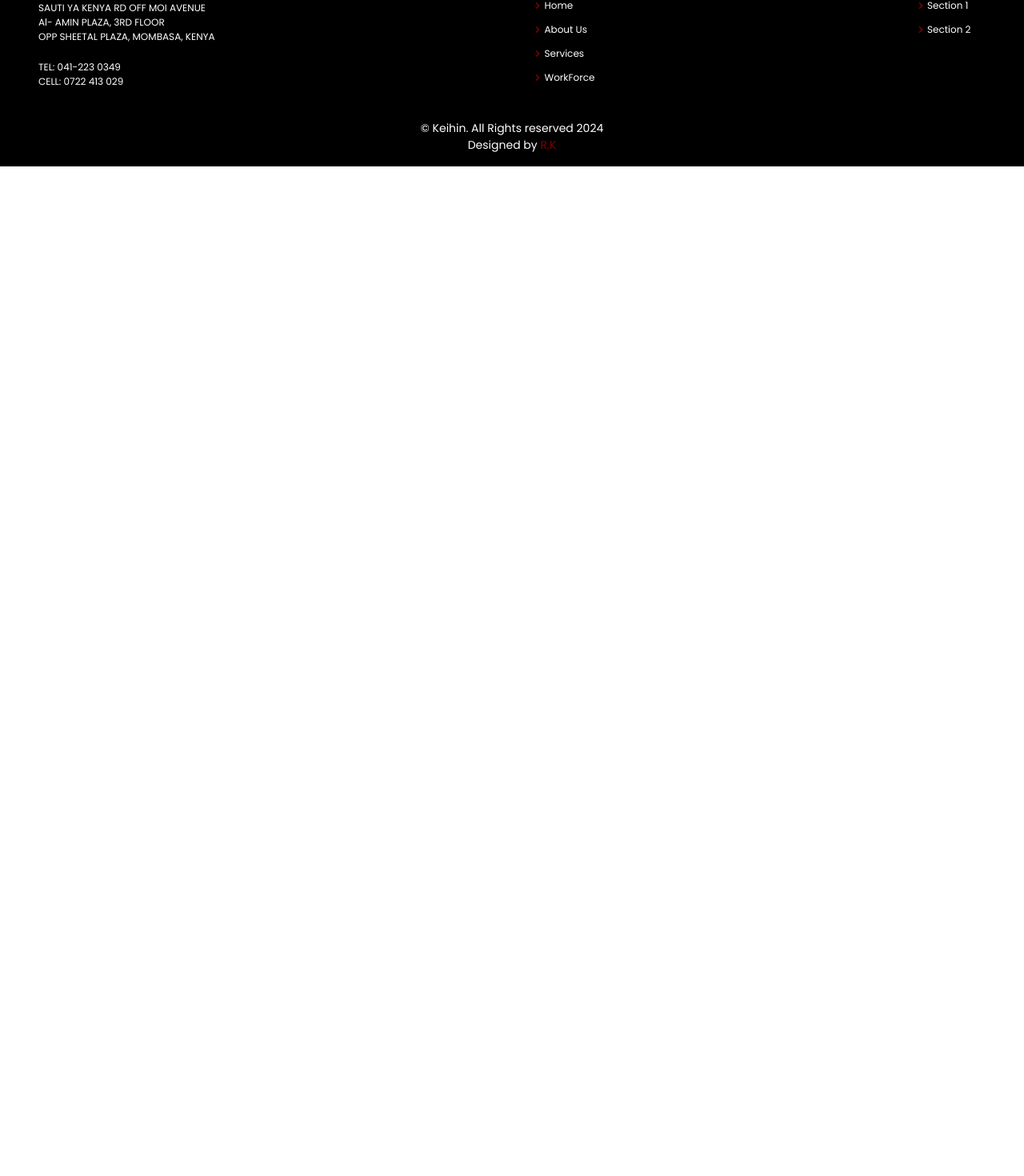
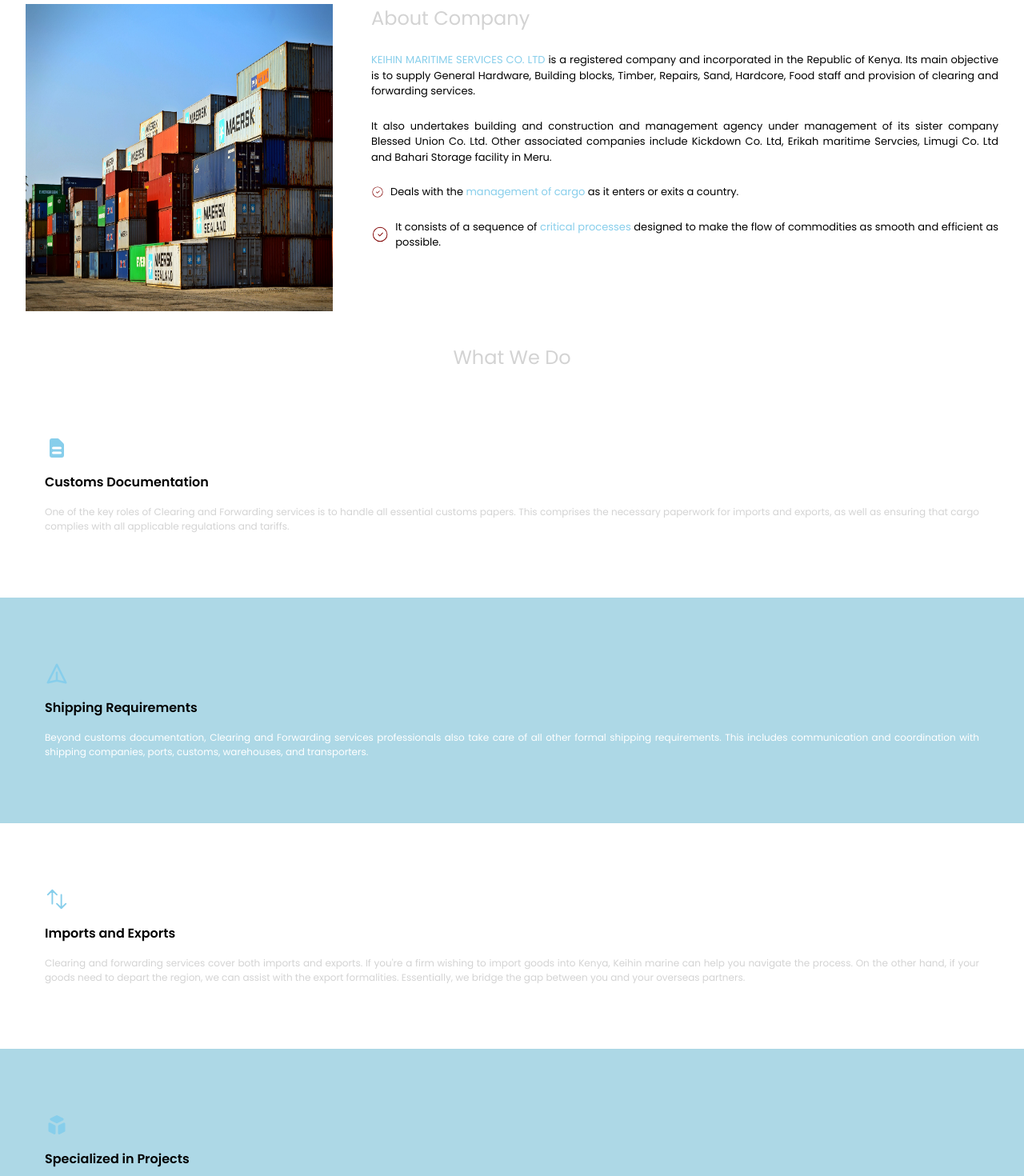
Before and after one commit to RyanKaleliGabriel/keihin, a React (Vite) app: page / in a window 1280 px wide. Shown: the part 559-2029 px from the top of the page at 80% size. Before the commit the page ends 800 px from the top, so only its background shows below. Built offline with nearby package versions, Linux system fonts and the light colour scheme.

Commit message:
WhatWeDo and About Section

```diff
--- a/src/pages/Home.jsx
+++ b/src/pages/Home.jsx
@@ -1,14 +1,14 @@
+import About from "../ui/About";
 import AppLayout from "../ui/AppLayout";
+import Welcome from "../ui/Welcome";
+import WhatWeDo from "../ui/WhatWeDo";
 
 function Home() {
     return (
         <AppLayout>
-            <section id="Home" className="bg-[url('/welcome.jpg')] font-popins text-center py-36 bg-cover bg-center">
-                <div className="mb-20">
-                    <h2 className="text-[1.5rem] text-[white]">Welcome to Keihin</h2>
-                    <p className="text-[lightgrey]">At its essence, it is the management of cargo as it enters or exits a country.</p>
-                </div>
-            </section>
+            <Welcome />
+            <About />
+            <WhatWeDo />
         </AppLayout>
     );
 }
--- /dev/null
+++ b/src/ui/About.jsx
@@ -0,0 +1,26 @@
+import Bluespan from "./bluespan";
+import { CiCircleCheck } from "react-icons/ci";
+
+function About() {
+    return (
+        <section id="about" className="px-8 mt-16 flex gap-12 font-popins">
+            <img src="/about.jpg" alt="About Section Image" className="h-96 w-96" />
+            <div className="flex flex-col gap-6 text-justify">
+                <h2 className="text-[1.5rem] text-[lightgrey] ">About Company</h2>
+                <p className="text-[13px]"><Bluespan>KEIHIN MARITIME SERVICES CO. LTD</Bluespan>  is a registered company and incorporated in the Republic of Kenya. Its main objective is to supply General Hardware, Building blocks, Timber, Repairs, Sand, Hardcore, Food staff and provision of clearing and forwarding services.</p>
+                <p className="text-[13px]">It also undertakes building and construction and management agency under management of its sister company Blessed Union Co. Ltd. Other associated companies include Kickdown Co. Ltd, Erikah maritime Servcies, Limugi Co. Ltd and Bahari Storage facility in Meru. </p>
+                <div className="text-[13px] flex items-center">
+                    <CiCircleCheck className="text-[maroon] text-[16px] mr-2" />
+                    <p>Deals with the <Bluespan>management of cargo</Bluespan> as it enters or exits a country.</p>
+                </div>
+                <div className="text-[13px] flex items-center">
+                    <CiCircleCheck className="text-[maroon] text-[24px] mr-2" />
+                    <p> It consists of a sequence of <Bluespan>critical processes</Bluespan> designed to make the flow of commodities as smooth and efficient as possible. </p>
+                </div>
+            </div>
+
+        </section>
+    );
+}
+
+export default About;
--- /dev/null
+++ b/src/ui/Bluespan.jsx
@@ -0,0 +1,13 @@
+import PropTypes from 'prop-types'
+
+function Bluespan({children}) {
+    return (
+        <span className="text-[skyblue]">{children}</span>
+    )
+}
+
+export default Bluespan
+
+Bluespan.propTypes = {
+    children: PropTypes.any
+}
--- /dev/null
+++ b/src/ui/Welcome.jsx
@@ -0,0 +1,12 @@
+function Welcome() {
+    return (
+        <section id="Home" className="bg-[url('/welcome.jpg')] font-popins text-center py-36 bg-cover bg-center">
+            <div className="mb-20">
+                <h2 className="text-[1.5rem] text-[white]">Welcome to Keihin</h2>
+                <p className="text-[lightgrey]">At its essence, it is the management of cargo as it enters or exits a country.</p>
+            </div>
+        </section>
+    );
+}
+
+export default Welcome;
--- /dev/null
+++ b/src/ui/WhatWeDo.jsx
@@ -0,0 +1,33 @@
+import { HiDocumentText, HiOutlinePaperAirplane, HiCube } from "react-icons/hi";
+import { HiOutlineArrowsUpDown } from "react-icons/hi2";
+
+
+function WhatWeDo() {
+    return (
+        <section className="font-popins bg-[white] text-justify">
+            <h2 className="text-[1.5rem] text-[lightgrey] text-center mt-10">What We Do</h2>
+            <div className=" px-14 py-20">
+                <HiDocumentText className="mb-4 text-3xl text-[skyblue]" />
+                <p className="font-bold mb-4 text-[16px]">Customs Documentation</p>
+                <p className="text-[lightgrey] text-[12px]">One of the key roles of Clearing and Forwarding services is to handle all essential customs papers. This comprises the necessary paperwork for imports and exports, as well as ensuring that cargo complies with all applicable regulations and tariffs. </p>
+            </div>
+            <div className=" px-14 py-20 bg-[lightblue]">
+                <HiOutlinePaperAirplane className="mb-4 text-3xl text-[skyblue]" />
+                <p className="font-bold mb-4 text-[16px] ">Shipping Requirements</p>
+                <p className="text-[white] text-[12px]">Beyond customs documentation, Clearing and Forwarding services professionals also take care of all other formal shipping requirements. This includes communication and coordination with shipping companies, ports, customs, warehouses, and transporters. </p>
+            </div>
+            <div className=" px-14 py-20">
+                <HiOutlineArrowsUpDown className="mb-4 text-3xl text-[skyblue]" />
+                <p className="font-bold mb-4 text-[16px]">Imports and Exports</p>
+                <p className="text-[lightgrey] text-[12px]">Clearing and forwarding services cover both imports and exports. If you're a firm wishing to import goods into Kenya, Keihin marine can help you navigate the process. On the other hand, if your goods need to depart the region, we can assist with the export formalities. Essentially, we bridge the gap between you and your overseas partners. </p>
+            </div>
+            <div className=" px-14 py-20 bg-[lightblue]">
+                <HiCube className="mb-4 text-3xl text-[skyblue]" />
+                <p className="font-bold mb-4 text-[16px] ">Specialized in Projects</p>
+                <p className="text-[white] text-[12px]">Keihin maritime specializes on projects for domestic and international shipments. We understand the unique obstacles associated with each type of cargo and personalize our services to your specific requirements. Whether it is a shipment from within Kenya or a cross-border project from neighboring countries like Tanzania, Uganda, or Somalia, we have the knowledge to ensure a smooth flow.</p>
+            </div>
+        </section>
+    );
+}
+
+export default WhatWeDo;
--- a/tailwind.config.js
+++ b/tailwind.config.js
@@ -20,7 +20,8 @@ export default {
       lightgreen: "##B3F694",
       orange: "##FFB534",
       maroon: "#893813",
-      skyblue:"#A0E9FF"
+      skyblue:"#A0E9FF",
+      lightblue:"#F8FBFD"
     },
     extend: {
       height: {
```
Also changed, not shown: public/about.jpg (added).
